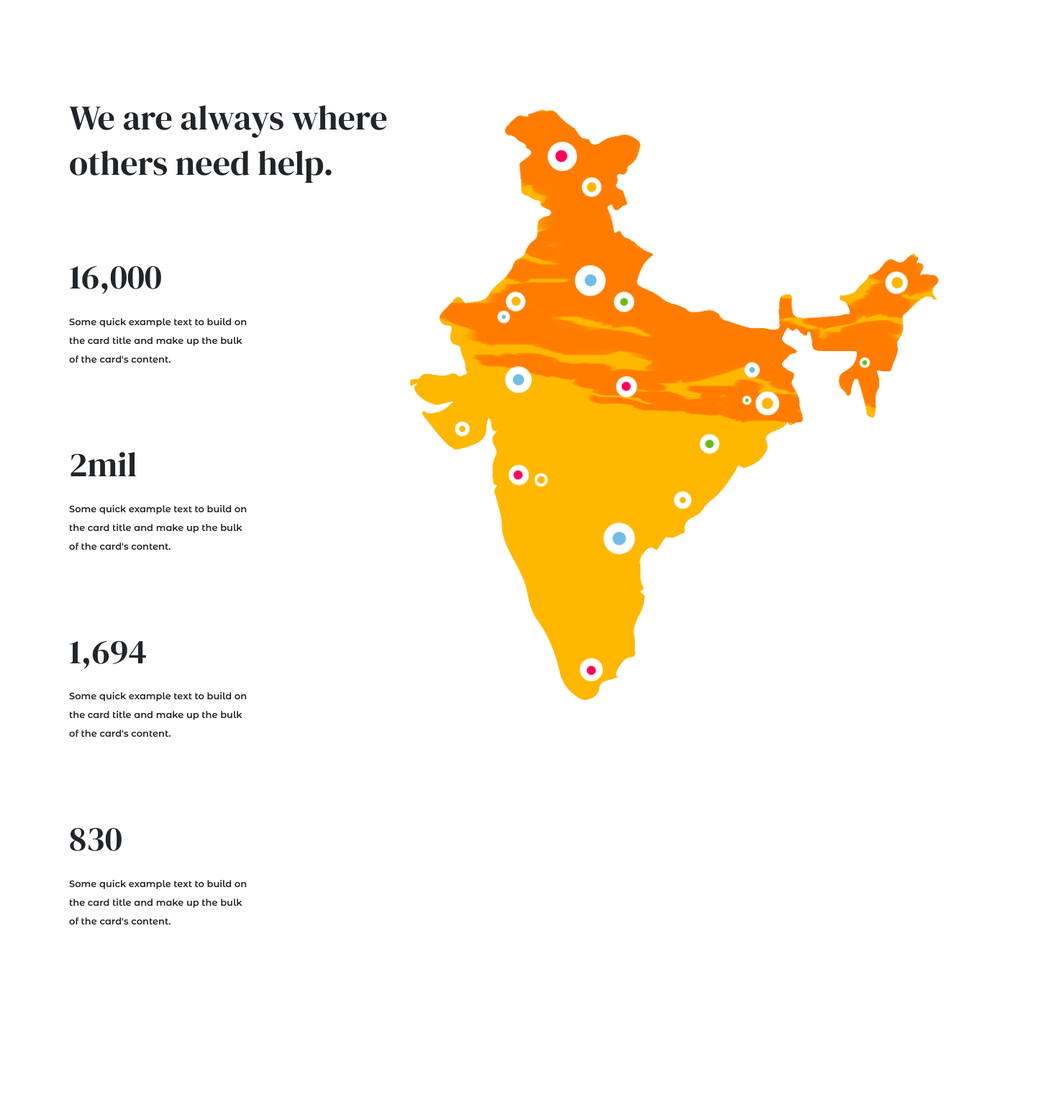
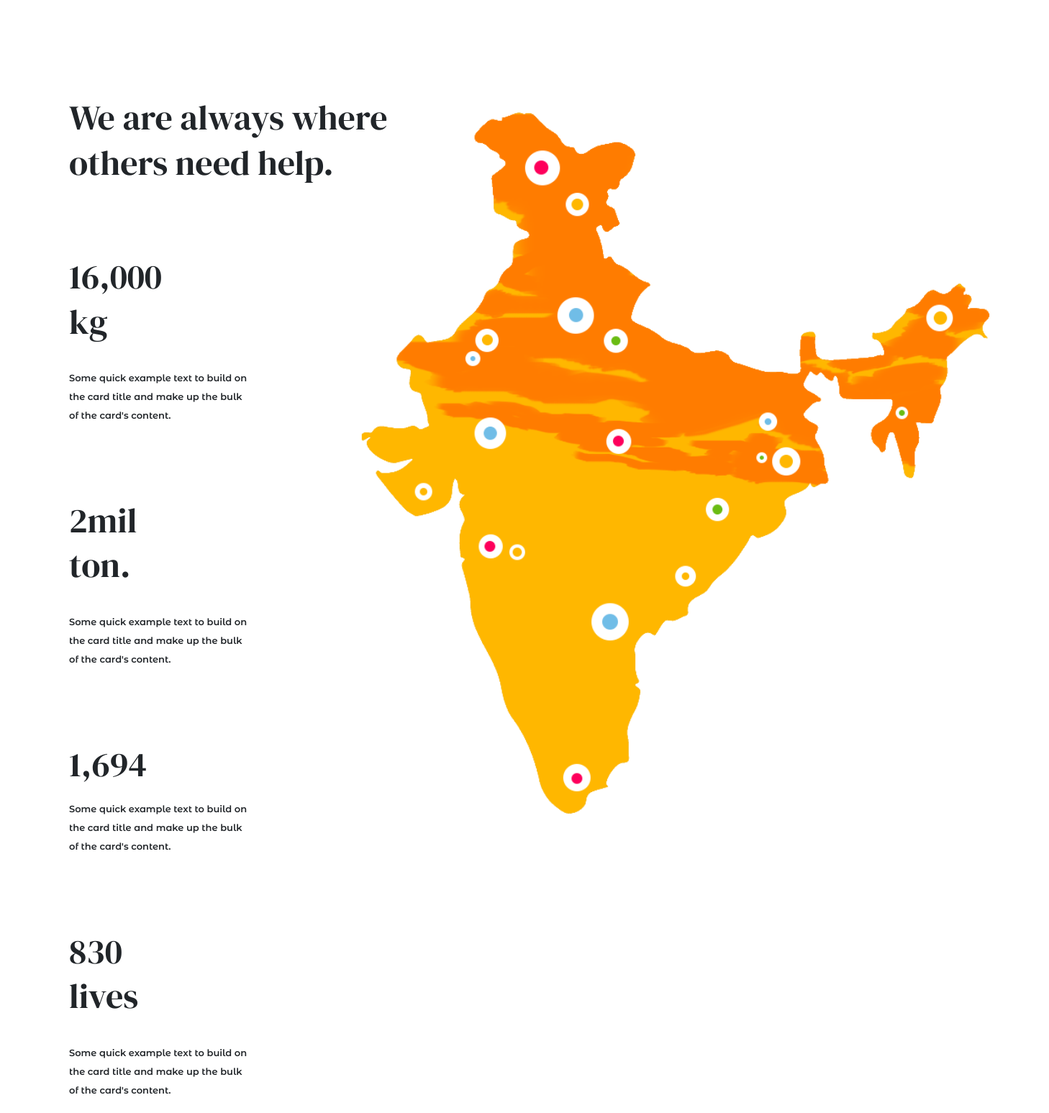
Before and after one commit to amanopia/NGO-site, a plain HTML site: page index.html in a window 1280 px wide. Shown: the part 4760-6307 px from the top of the page at 72% size, 1458 px wide, since content can reach past the window. Before the commit the page ends 6235 px from the top, so only its background shows below. Drawn offline with nearby package versions, Linux system fonts and the light colour scheme; files whose address does not match are found by name.

Commit message:
Image name change

```diff
--- a/index.html
+++ b/index.html
@@ -224,14 +224,14 @@
         <!-- CARD-1 -->
         <div class="card" style="width: 18rem;">
           <div class="card-body">
-            <h2 class="card-title">16,000</h2>
+            <h2 class="card-title">16,000<p class="small-text">kg</p></h2>
             <p class="card-text">Some quick example text to build on the card title and make up the bulk of the card's content.</p>
           </div>
         </div>
         <!-- CARD-2 -->
         <div class="card" style="width: 18rem;">
           <div class="card-body">
-            <h2 class="card-title">2mil</h2>
+            <h2 class="card-title">2mil<p>ton.</p></h2>
             <p class="card-text">Some quick example text to build on the card title and make up the bulk of the card's content.</p>
           </div>
         </div>
@@ -245,7 +245,7 @@
         <!-- CARD-4 -->
         <div class="card" style="width: 18rem;">
           <div class="card-body">
-            <h2 class="card-title">830</h2>
+            <h2 class="card-title">830<p>lives</p></h2>
             <p class="card-text">Some quick example text to build on the card title and make up the bulk of the card's content.</p>
           </div>
         </div>
@@ -254,7 +254,7 @@
     </div>
 
     <div style="position:relative;" class="col-lg-6 d-flex justify-content-center">
-      <img class="fourth-section-image " src="images/india.png" alt="india-image">
+      <img class="fourth-section-image " src="images/India.png" alt="india-image">
     </div>
   </div>
 
```
